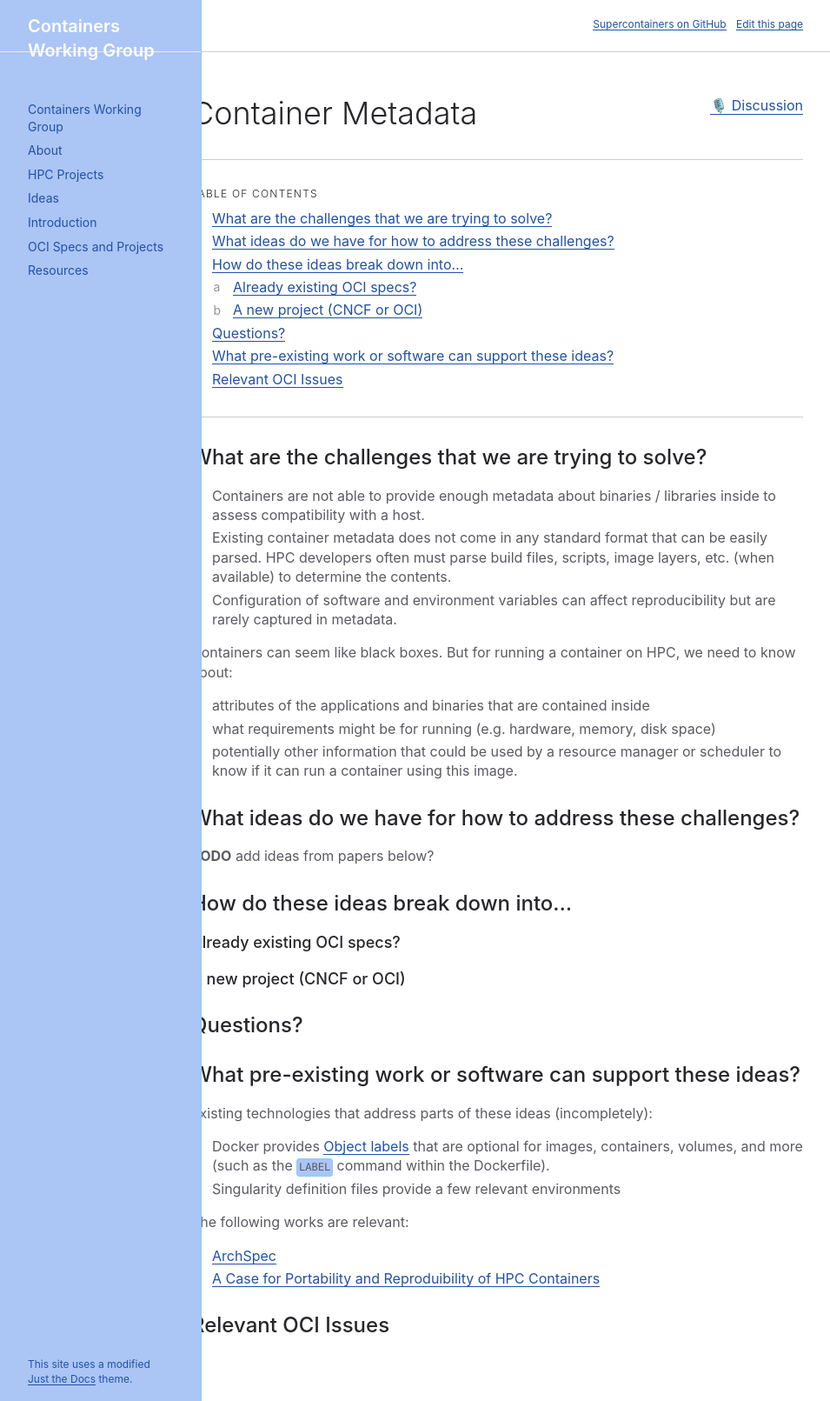
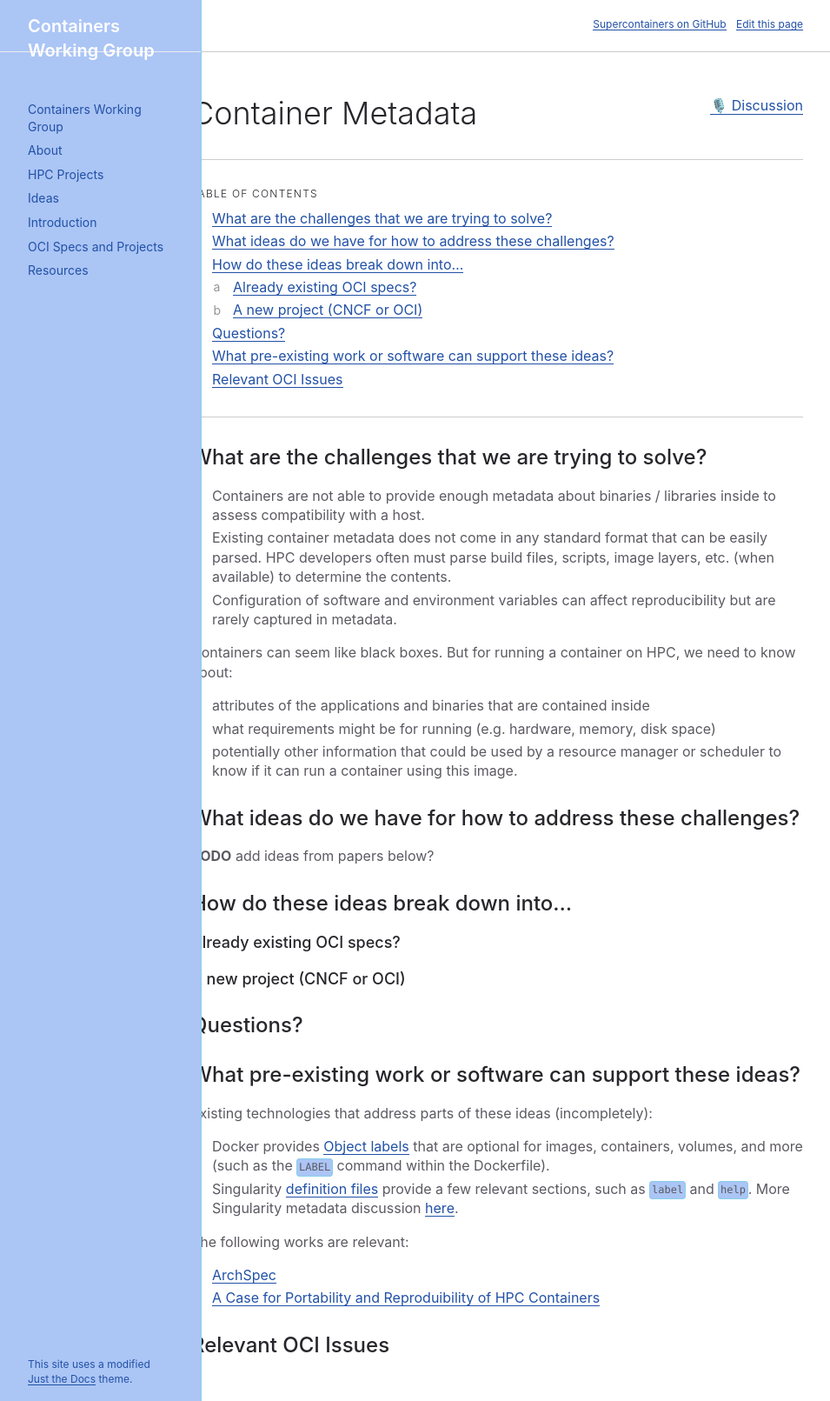
Before and after one commit to supercontainers/containers-wg, a Jekyll site: the page built from _ideas/container-metadata.md, in a window 1280 px wide. Shown: the whole page at 87% size, without its empty margins (0-955 px from the left). Built offline with Jekyll 4.4.1, drawn with Linux system fonts in a browser that asks for light colours.

Commit message:
Update container-metadata.md

```diff
--- a/_ideas/container-metadata.md
+++ b/_ideas/container-metadata.md
@@ -46,7 +46,7 @@ Containers can seem like black boxes. But for running a container on HPC, we nee
 
 Existing technologies that address parts of these ideas (incompletely):
  - Docker provides [Object labels](https://docs.docker.com/config/labels-custom-metadata/) that are optional for images, containers, volumes, and more (such as the `LABEL` command within the Dockerfile).
- - Singularity definition files provide a few relevant environments
+ - Singularity [definition files](https://sylabs.io/guides/3.8/user-guide/definition_files.html) provide a few relevant sections, such as `label` and `help`.  More Singularity metadata discussion [here](https://sylabs.io/guides/3.8/user-guide/environment_and_metadata.html).
 
 The following works are relevant:
 
```
